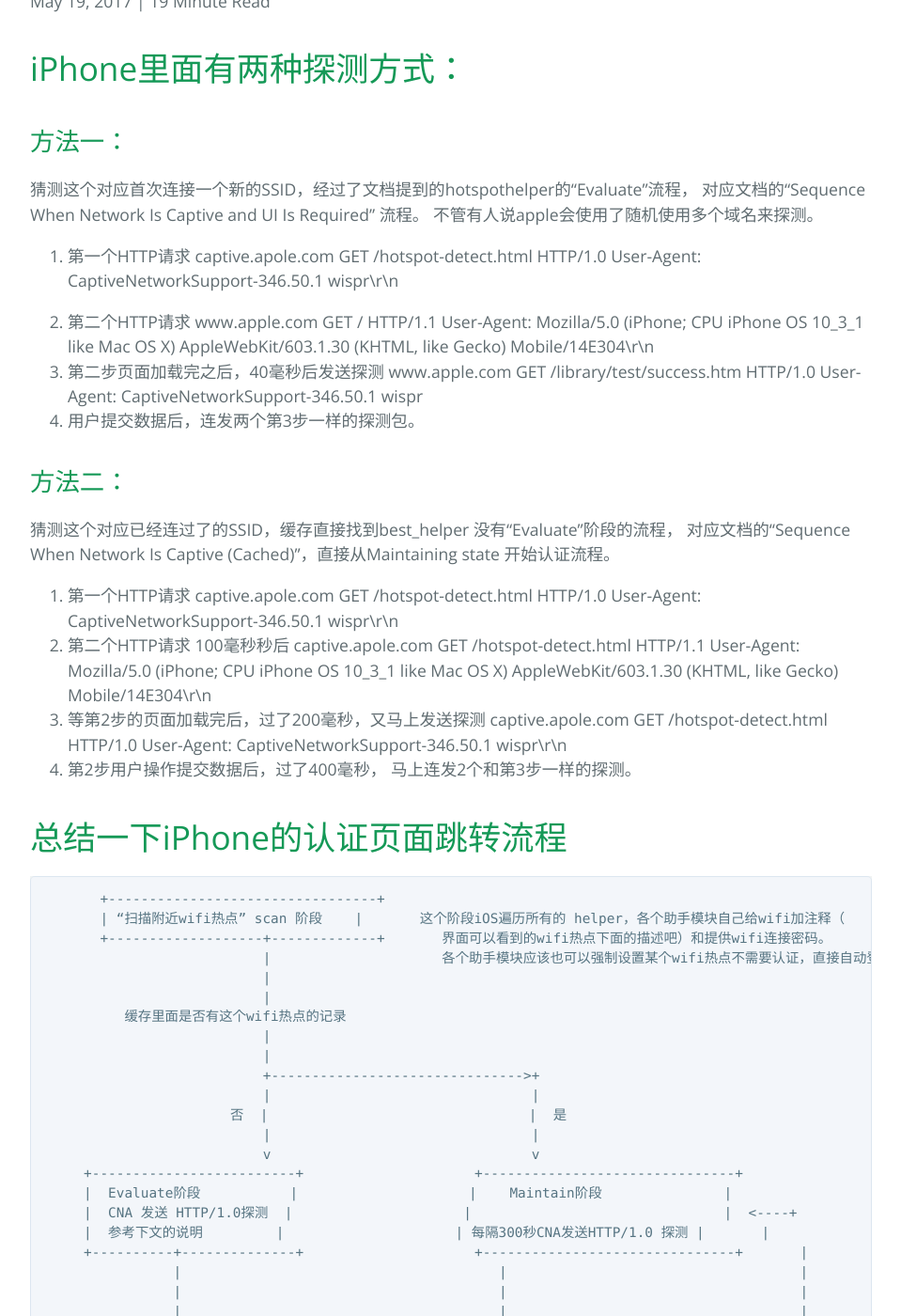
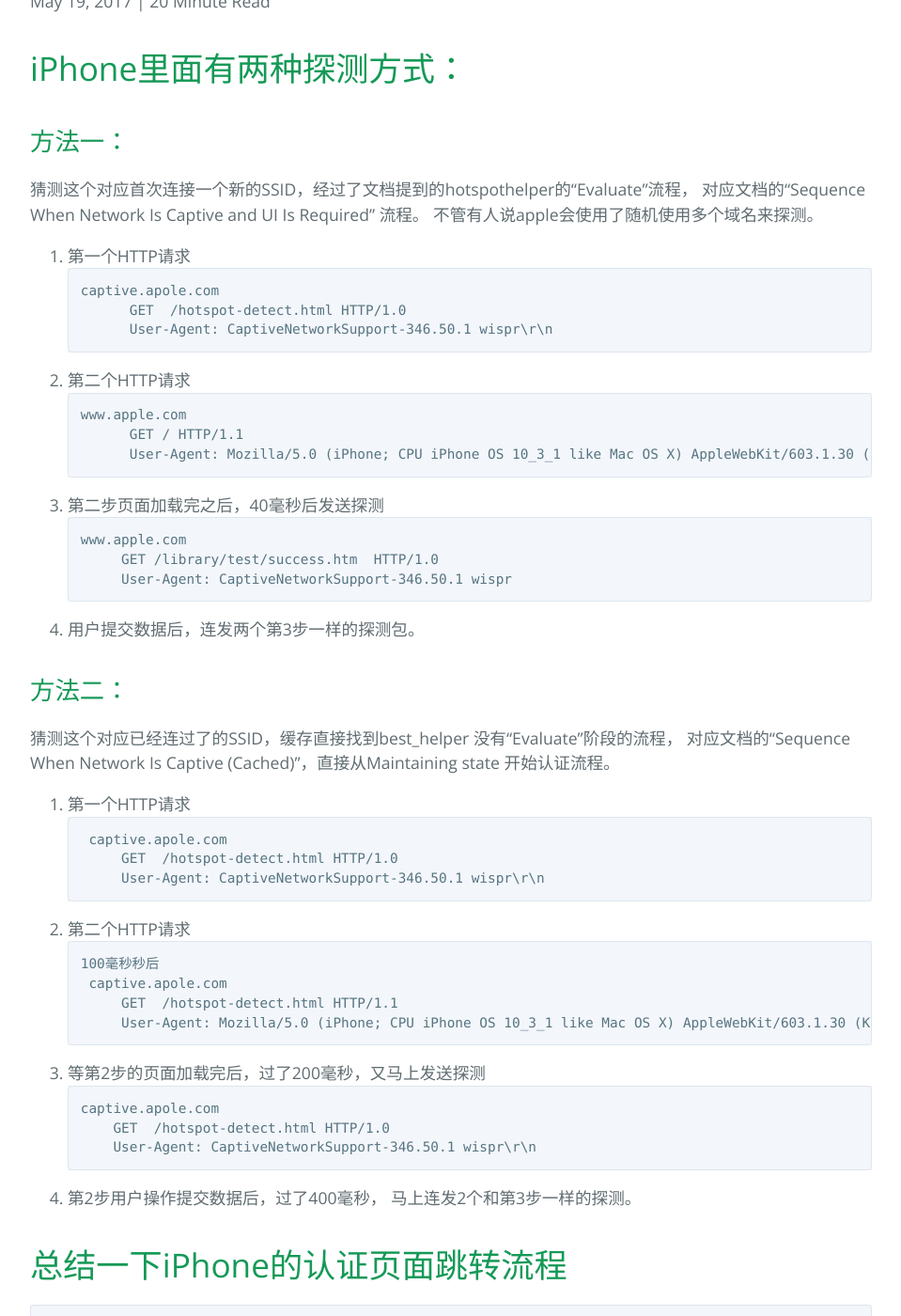
Before and after one commit to gmd20/gmd20.github.io, a Jekyll site: the page built from _posts/2017-05-19-iPhone连接wifi热点跳转captive portal页面原理以及页面跳转慢原因分析.markdown, in a window 1280 px wide and 1400 px high, scrolled down 582 px. Shown: the whole window at 94% size, without its empty margins (160-1119 px from the left). Built offline with Jekyll 4.4.1, drawn with Linux system fonts in a browser that asks for light colours; Markdown is read by kramdown in place of the engine named in the settings; comment, search, counter and statistics services are not loaded; some of the changed text lies outside the part shown.

Commit message:
Update 2017-05-19-iPhone连接wifi热点跳转captive portal页面原理以及页面跳转慢原因分析.markdown

````diff
--- a/_posts/2017-05-19-iPhone连接wifi热点跳转captive portal页面原理以及页面跳转慢原因分析.markdown
+++ b/_posts/2017-05-19-iPhone连接wifi热点跳转captive portal页面原理以及页面跳转慢原因分析.markdown
@@ -8,18 +8,25 @@
 不管有人说apple会使用了随机使用多个域名来探测。
 
 1. 第一个HTTP请求
+```text
    captive.apole.com
          GET  /hotspot-detect.html HTTP/1.0
          User-Agent: CaptiveNetworkSupport-346.50.1 wispr\r\n
+```
 
 2. 第二个HTTP请求
+```text
    www.apple.com
          GET / HTTP/1.1
          User-Agent: Mozilla/5.0 (iPhone; CPU iPhone OS 10_3_1 like Mac OS X) AppleWebKit/603.1.30 (KHTML, like Gecko) Mobile/14E304\r\n
+```
+
 3.  第二步页面加载完之后，40毫秒后发送探测
+```text
     www.apple.com
          GET /library/test/success.htm  HTTP/1.0
          User-Agent: CaptiveNetworkSupport-346.50.1 wispr
+```
 4.  用户提交数据后，连发两个第3步一样的探测包。
 
 
@@ -31,18 +38,27 @@
 
 
  1. 第一个HTTP请求
+```text
      captive.apole.com
          GET  /hotspot-detect.html HTTP/1.0
          User-Agent: CaptiveNetworkSupport-346.50.1 wispr\r\n
+```
+
  2. 第二个HTTP请求
+```text
     100毫秒秒后
      captive.apole.com
          GET  /hotspot-detect.html HTTP/1.1
          User-Agent: Mozilla/5.0 (iPhone; CPU iPhone OS 10_3_1 like Mac OS X) AppleWebKit/603.1.30 (KHTML, like Gecko) Mobile/14E304\r\n
+```
+
  3.  等第2步的页面加载完后，过了200毫秒，又马上发送探测
+```text
      captive.apole.com
          GET  /hotspot-detect.html HTTP/1.0
          User-Agent: CaptiveNetworkSupport-346.50.1 wispr\r\n
+```
+
  4.  第2步用户操作提交数据后，过了400毫秒，
      马上连发2个和第3步一样的探测。
 
@@ -106,9 +122,12 @@
 其他观察结果和结论：
 ===================
 1.  iPhone 不会对
+```text
     captive.apple.com或者www.apple.com
          GET  /hotspot-detect.html HTTP/1.0
          User-Agent: CaptiveNetworkSupport-346.50.1 wispr\r\n
+```
+
 
     这个HTTP/1.0请求返回的的http response 进行任何处理，如果这个respone里面有各种跳转， iPhone也不会执行跳转。
     页面跳转只会在 HTTP/1.1那个的结果里面进行。
@@ -127,24 +146,29 @@
 
 wifi万能钥匙发起的iphone探测
 ----------------------------
+```text
     GET / HTTP/1.1\r\n
     Host: captive.apple.com\r\n
     User-Agent: Zeus/95 CFNetwork/811.4.18 Darwin/16.5.0\r\n
     Accept-Language: zh-cn\r\n
     Connection: keep-alive\r\n
     [Full request URI: http://captive.apple.com/]
+```
 
 Apple服务器给它的回应
 -----------------------------
+```text
     HTTP/1.1 304 Not Modified\r\n
     Cache-Control: max-age=300\r\n
     Connection: keep-alive\r\n
     Via: http/1.1 uslax1-edge-bx-005.ts.apple.com (ApacheTrafficServer/7.0.0)\r\n
     Server: ATS/7.0.0\r\n
+```
 
 
 wifi万能钥匙发送的探测
 ----------------------
+```text
     GET /generate_204 HTTP/1.1\r\n
     Host: c.51y5.net\r\n
     Accept: */*\r\n
@@ -153,9 +177,11 @@
     Accept-Encoding: gzip, deflate\r\n
     User-Agent: Zeus/95 CFNetwork/811.4.18 Darwin/16.5.0\r\n
     \r\n
+```
 
 wifi万能钥匙自己服务器发送的andoird探测包回应
 ---------------------------------------------
+```text
     HTTP/1.1 204 No Content\r\n
         [Expert Info (Chat/Sequence): HTTP/1.1 204 No Content\r\n]
         Request Version: HTTP/1.1
@@ -163,18 +189,22 @@
         Response Phrase: No Content
     Server: nginx\r\n
     Connection: keep-alive\r\n
+```
 
 
 
 正常iphone 发送的探测包 和回应
 ------------------------------
+```text
     GET /hotspot-detect.html HTTP/1.0\r\n
     Host: captive.apple.com\r\n
     Connection: close\r\n
     User-Agent: CaptiveNetworkSupport-346.50.1 wispr\r\n
+```
 
 正常iPhone 服务器探测包的回应
 ------------------------------
+```text
     HTTP/1.0 200 OK\r\n
     Cache-Control: max-age=300\r\n
     Accept-Ranges: bytes\r\n
@@ -187,6 +217,7 @@
     Age: 116\r\n
     \r\n
     <HTML><HEAD><TITLE>Success</TITLE></HEAD><BODY>Success</BODY></HTML>\n
+```
 
 
 可以知道wifi万能钥匙的iPhone方式探测包url有点问题的。
````
